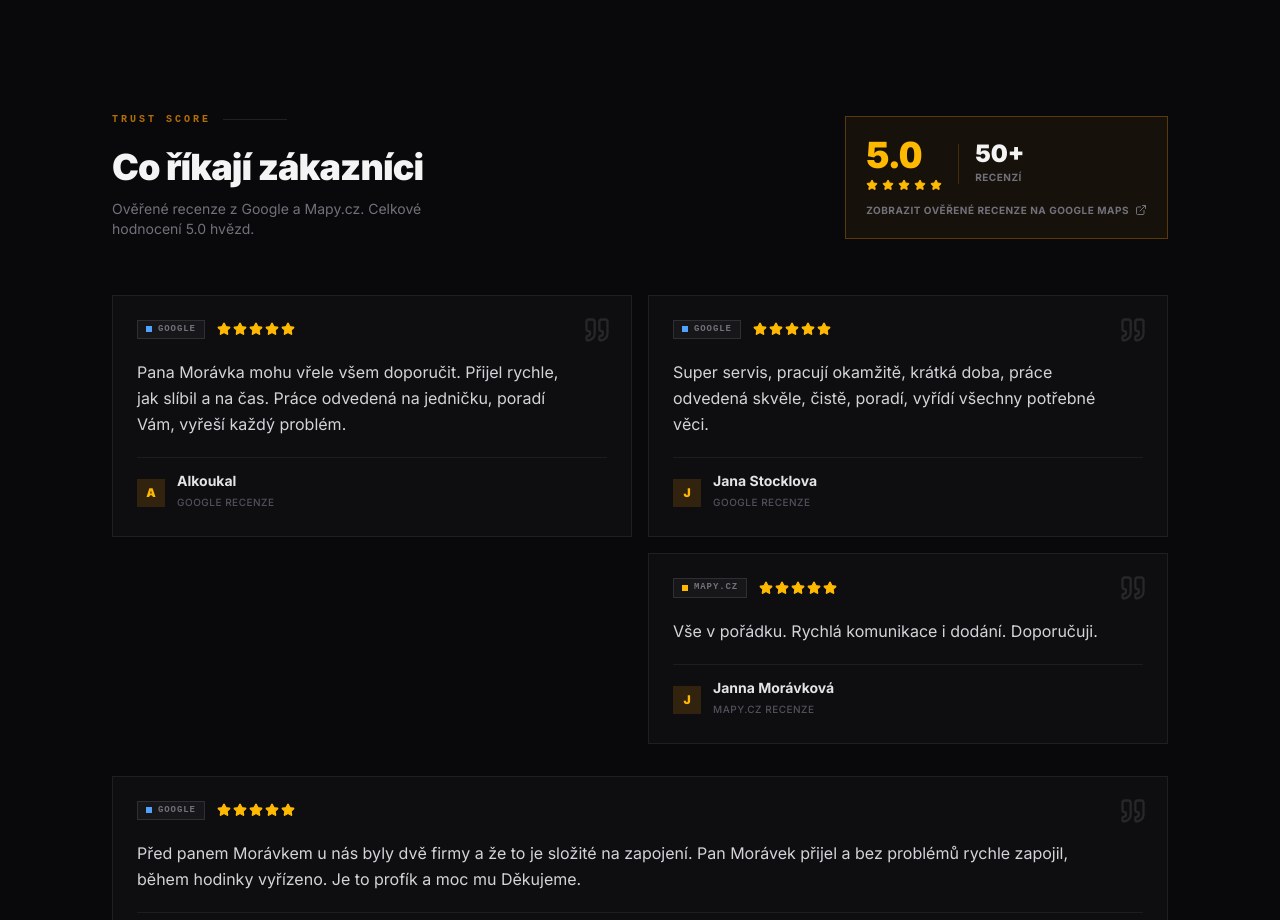
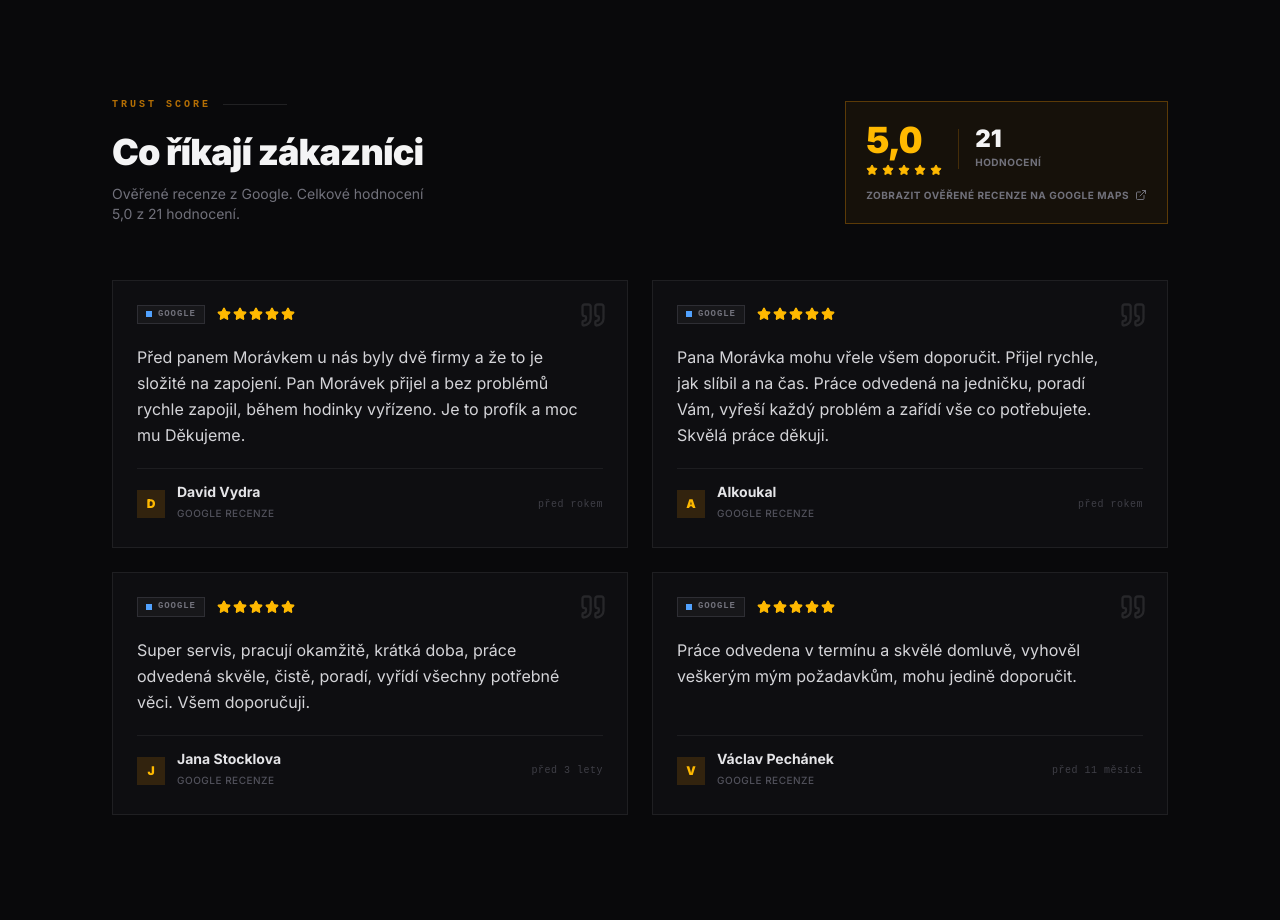
Before and after one commit to sznapiGoat/elektro-moravek, a React (Vite) app: page / in a window 1280 px wide. Shown: the part 1880-2800 px from the top of the page. Built offline with nearby package versions, Linux system fonts and the light colour scheme.

Commit message:
maps a final

```diff
--- a/src/components/Hero.tsx
+++ b/src/components/Hero.tsx
@@ -48,7 +48,7 @@ function TrustBadge() {
       </div>
       <span className="text-xs font-bold text-zinc-100">5.0</span>
       <span className="w-px h-3 bg-zinc-700" />
-      <span className="text-xs text-zinc-400 font-medium">50+ recenzí</span>
+      <span className="text-xs text-zinc-400 font-medium">21 hodnocení</span>
     </div>
   )
 }
@@ -100,7 +100,7 @@ function MagneticCTA() {
 
 const STATS = [
   { target: 24, suffix: '/7', label: 'Pohotovost' },
-  { target: 50, suffix: '+', label: 'Ověřených recenzí' },
+  { target: 21, suffix: '', label: 'Hodnocení' },
   { target: 5, suffix: '.0', label: 'Hvězd hodnocení' },
 ]
 
--- a/src/components/Reviews.tsx
+++ b/src/components/Reviews.tsx
@@ -12,18 +12,26 @@ interface Review {
   rating: 5
   text: string
   time?: string
-  size?: 'large' | 'normal' | 'wide'
 }
 
 const REVIEWS: Review[] = [
+  {
+    id: 'vydra',
+    author: 'David Vydra',
+    handle: 'Google recenze',
+    platform: 'Google',
+    rating: 5,
+    time: 'před rokem',
+    text: 'Před panem Morávkem u nás byly dvě firmy a že to je složité na zapojení. Pan Morávek přijel a bez problémů rychle zapojil, během hodinky vyřízeno. Je to profík a moc mu Děkujeme.',
+  },
   {
     id: 'alkoukal',
     author: 'Alkoukal',
     handle: 'Google recenze',
     platform: 'Google',
     rating: 5,
-    text: 'Pana Morávka mohu vřele všem doporučit. Přijel rychle, jak slíbil a na čas. Práce odvedená na jedničku, poradí Vám, vyřeší každý problém.',
-    size: 'large',
+    time: 'před rokem',
+    text: 'Pana Morávka mohu vřele všem doporučit. Přijel rychle, jak slíbil a na čas. Práce odvedená na jedničku, poradí Vám, vyřeší každý problém a zařídí vše co potřebujete. Skvělá práce děkuji.',
   },
   {
     id: 'stocklova',
@@ -31,27 +39,17 @@ const REVIEWS: Review[] = [
     handle: 'Google recenze',
     platform: 'Google',
     rating: 5,
-    text: 'Super servis, pracují okamžitě, krátká doba, práce odvedená skvěle, čistě, poradí, vyřídí všechny potřebné věci.',
-    size: 'normal',
+    time: 'před 3 lety',
+    text: 'Super servis, pracují okamžitě, krátká doba, práce odvedená skvěle, čistě, poradí, vyřídí všechny potřebné věci. Všem doporučuji.',
   },
   {
-    id: 'moravkova',
-    author: 'Janna Morávková',
-    handle: 'Mapy.cz recenze',
-    platform: 'Mapy.cz',
-    rating: 5,
-    text: 'Vše v pořádku. Rychlá komunikace i dodání. Doporučuji.',
-    size: 'normal',
-  },
-  {
-    id: 'tom-cz',
-    author: 'Tom Cz',
+    id: 'pechanek',
+    author: 'Václav Pechánek',
     handle: 'Google recenze',
     platform: 'Google',
     rating: 5,
-    time: 'před rokem',
-    text: 'Před panem Morávkem u nás byly dvě firmy a že to je složité na zapojení. Pan Morávek přijel a bez problémů rychle zapojil, během hodinky vyřízeno. Je to profík a moc mu Děkujeme.',
-    size: 'wide',
+    time: 'před 11 měsíci',
+    text: 'Práce odvedena v termínu a skvělé domluvě, vyhověl veškerým mým požadavkům, mohu jedině doporučit.',
   },
 ]
 
@@ -90,11 +88,7 @@ function ReviewCard({ review, index }: { review: Review; index: number }) {
       animate={isInView ? { opacity: 1, y: 0 } : {}}
       whileHover={{ y: -2, boxShadow: '0 8px 28px rgba(180, 83, 9, 0.10)' }}
       transition={{ duration: 0.5, delay: index * 0.1, ease: [0.16, 1, 0.3, 1] }}
-      className={`
-        relative flex flex-col gap-5 p-6 border border-zinc-800/70 bg-zinc-900/40
-        hover:border-zinc-700/60 hover:bg-zinc-900/60 transition-colors duration-200
-        ${review.size === 'large' ? 'lg:row-span-2' : ''}
-      `}
+      className="relative flex flex-col gap-5 p-6 border border-zinc-800/70 bg-zinc-900/40 hover:border-zinc-700/60 hover:bg-zinc-900/60 transition-colors duration-200 h-full"
     >
       {/* Quote mark */}
       <Quote
@@ -176,7 +170,7 @@ export default function Reviews() {
               transition={{ duration: 0.4, delay: 0.15, ease: 'easeOut' }}
               className="text-sm text-zinc-500 max-w-xs"
             >
-              Ověřené recenze z Google a Mapy.cz. Celkové hodnocení 5.0 hvězd.
+              Ověřené recenze z Google. Celkové hodnocení 5,0 z 21 hodnocení.
             </motion.p>
           </div>
 
@@ -190,11 +184,11 @@ export default function Reviews() {
             transition={{ duration: 0.4, delay: 0.25, ease: 'easeOut' }}
             whileHover={{ y: -1 }}
             className="group flex flex-col gap-3 p-5 border border-amber-500/30 bg-amber-500/5 hover:border-amber-500/50 hover:bg-amber-500/8 transition-colors duration-200 shrink-0"
-            aria-label="Zobrazit ověřené recenze na Google Maps — hodnocení 5.0 z 5"
+            aria-label="Zobrazit ověřené recenze na Google Maps — hodnocení 5,0 z 21 hodnocení"
           >
             <div className="flex items-center gap-4">
               <div>
-                <div className="text-4xl font-black text-amber-400 leading-none tabular-nums">5.0</div>
+                <div className="text-4xl font-black text-amber-400 leading-none tabular-nums">5,0</div>
                 <div className="flex items-center gap-1 mt-1.5">
                   {[...Array(5)].map((_, i) => (
                     <Star key={i} className="w-3 h-3 text-amber-400 fill-amber-400" aria-hidden="true" />
@@ -203,8 +197,8 @@ export default function Reviews() {
               </div>
               <div className="w-px h-10 bg-amber-500/20" aria-hidden="true" />
               <div>
-                <div className="text-2xl font-black text-zinc-100 leading-none">50+</div>
-                <div className="text-[10px] font-bold text-zinc-500 uppercase tracking-wider mt-1">recenzí</div>
+                <div className="text-2xl font-black text-zinc-100 leading-none">21</div>
+                <div className="text-[10px] font-bold text-zinc-500 uppercase tracking-wider mt-1">hodnocení</div>
               </div>
             </div>
             <div className="flex items-center gap-1.5 text-[10px] font-bold text-zinc-500 group-hover:text-amber-400 transition-colors duration-200 uppercase tracking-wider">
@@ -214,21 +208,13 @@ export default function Reviews() {
           </motion.a>
         </div>
 
-        {/* Bento grid: large left + 2 stacked right + full-width bottom */}
-        <div className="grid grid-cols-1 lg:grid-cols-2 gap-4" role="list">
-          {/* Large card — spans 2 rows on desktop */}
-          <div className="lg:row-span-2" role="listitem">
-            <ReviewCard review={REVIEWS[0]} index={0} />
-          </div>
-          {/* Two smaller cards stacked */}
-          <div className="flex flex-col gap-4" role="listitem">
-            <ReviewCard review={REVIEWS[1]} index={1} />
-            <ReviewCard review={REVIEWS[2]} index={2} />
-          </div>
-          {/* Full-width bottom card */}
-          <div className="lg:col-span-2" role="listitem">
-            <ReviewCard review={REVIEWS[3]} index={3} />
-          </div>
+        {/* Symmetric 2×2 grid */}
+        <div className="grid grid-cols-1 md:grid-cols-2 gap-6" role="list">
+          {REVIEWS.map((review, i) => (
+            <div key={review.id} role="listitem">
+              <ReviewCard review={review} index={i} />
+            </div>
+          ))}
         </div>
 
       </div>
```
